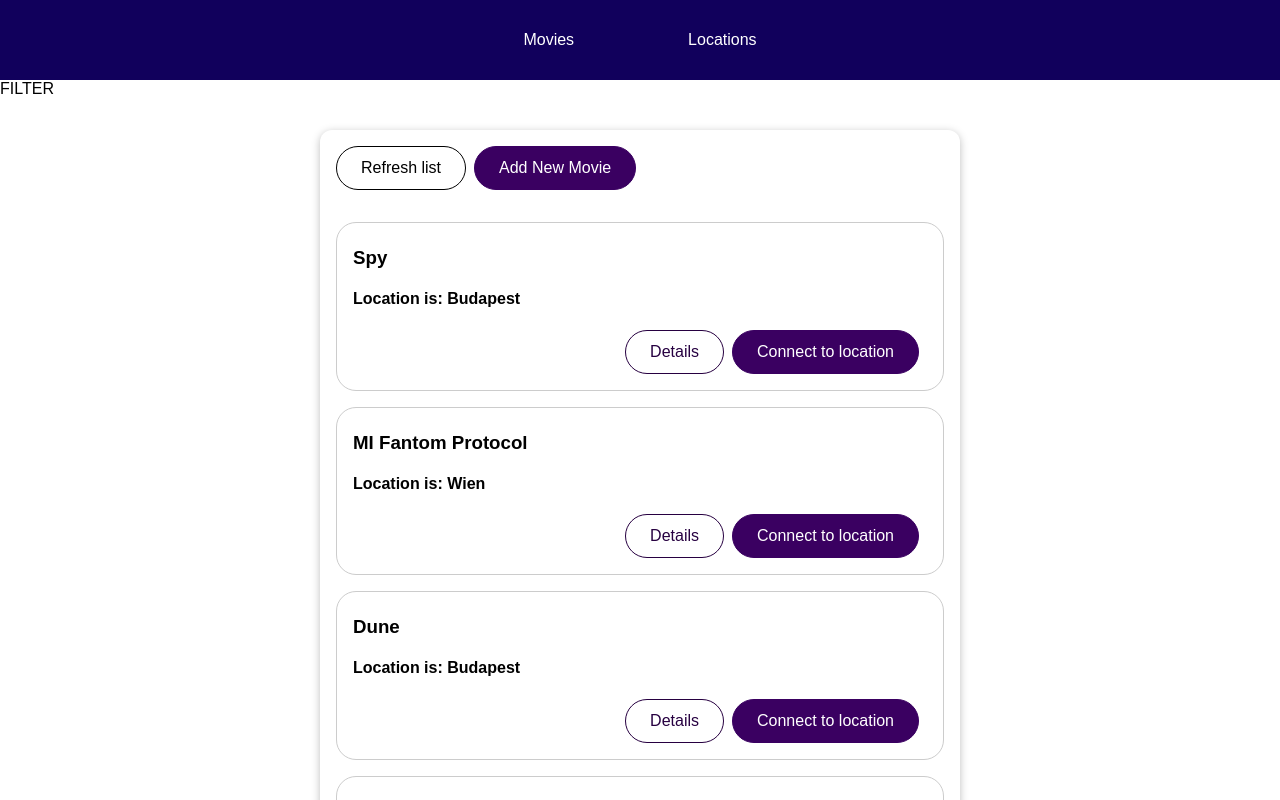
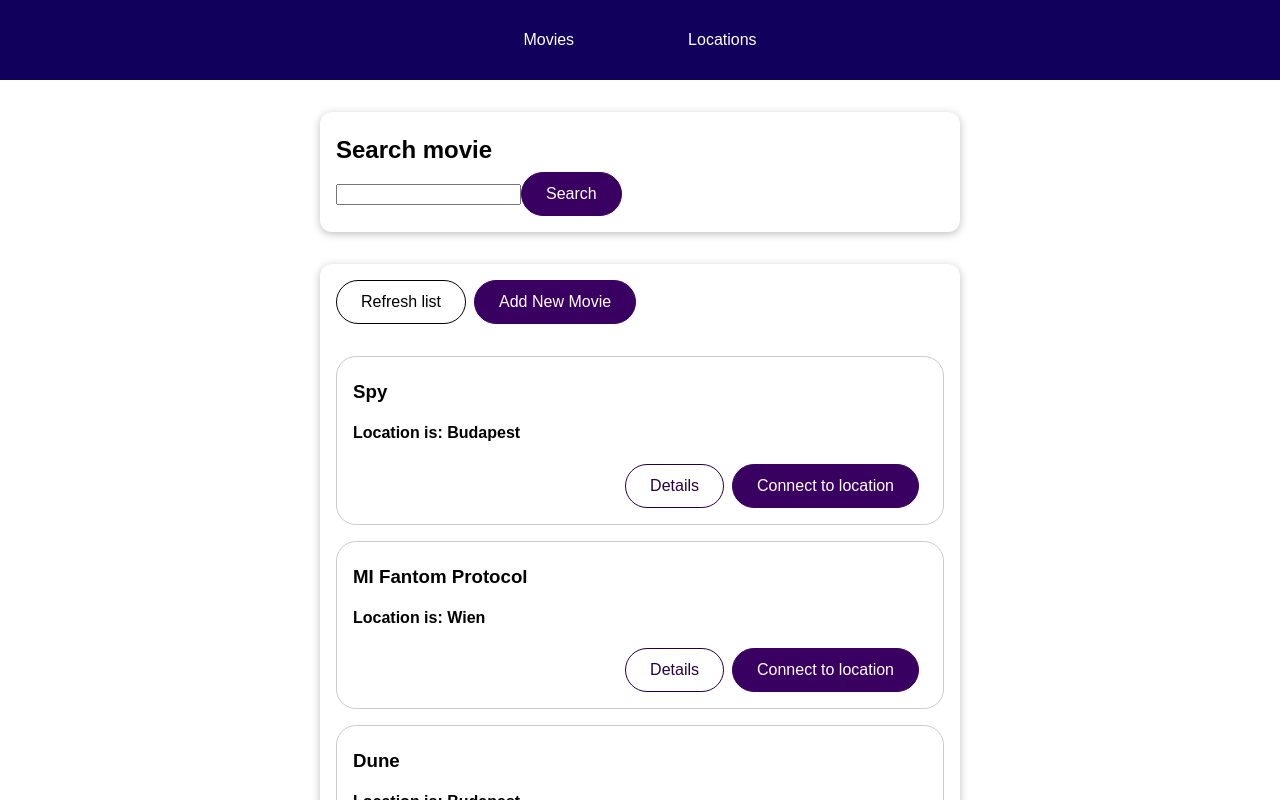
Before and after one commit to grirorevvadim/movieLoc-frontend-app, a Vue app: page /movies in a window 1280 px wide. Shown: the top 800 px of the page. Built offline with nearby package versions, Linux system fonts and the light colour scheme.

Commit message:
search movie is added

```diff
--- /dev/null
+++ b/src/components/movies/MovieSearch.vue
@@ -0,0 +1,46 @@
+<template>
+  <base-card>
+    <h2>Search movie</h2>
+    <span class="search">
+      <input
+        type="text"
+        name="search"
+        id="movie-search"
+        v-model="searchCriteria"
+      />
+      <base-button @click="search">Search</base-button>
+    </span>
+  </base-card>
+</template>
+
+<script>
+import BaseButton from '../ui/BaseButton.vue';
+export default {
+  components: { BaseButton },
+  emits:['search-movie'],
+  data() {
+    return {
+      searchCriteria: '',
+    };
+  },
+  methods:{
+    search(){
+        this.$emit('search-movie',this.searchCriteria);
+    }
+  }
+};
+</script>
+
+<style scoped>
+h2 {
+  margin: 0.5rem 0;
+}
+
+.search {
+  margin-right: 1rem;
+}
+
+.search input {
+  vertical-align: middle;
+}
+</style>
--- a/src/pages/movies/MoviesList.vue
+++ b/src/pages/movies/MoviesList.vue
@@ -1,5 +1,7 @@
 <template>
-  <section>FILTER</section>
+  <section>
+    <movie-search @search-movie="returnMovie"></movie-search>
+  </section>
   <base-card>
     <div class="controls">
       <base-button class="flat">Refresh list</base-button>
@@ -20,14 +22,26 @@
 
 <script>
 import MovieItem from '../../components/movies/MovieItem.vue';
+import MovieSearch from '../../components/movies/MovieSearch.vue';
 
 export default {
   components: {
     MovieItem,
+    MovieSearch,
+  },
+  data() {
+    return {
+      searchInput: '',
+    };
   },
   computed: {
     filteredMovies() {
-      return this.$store.getters['movies/movies'];
+      const movies = this.$store.getters['movies/movies'];
+      const search = movies.filter((movie) => {
+        if (movie.movieName.includes(this.searchInput)) return movie;
+      });
+      if (search) return search;
+      else return movies;
     },
     hasMovies() {
       return this.$store.getters['movies/hasMovies'];
@@ -37,6 +51,9 @@ export default {
     confirmInput() {
       // do something
       this.$router.push('/movies');
+    },
+    returnMovie(input) {
+      this.searchInput = input;
     },
   },
 };
```
